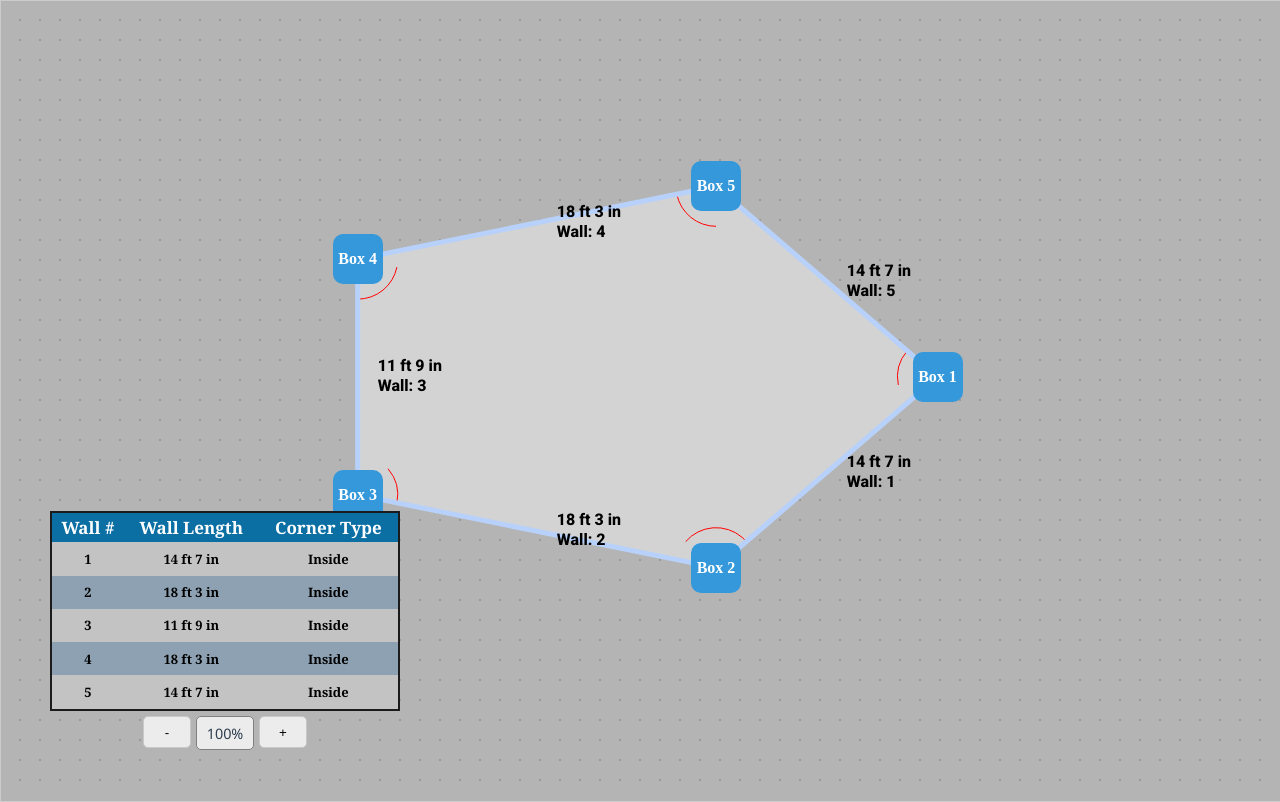
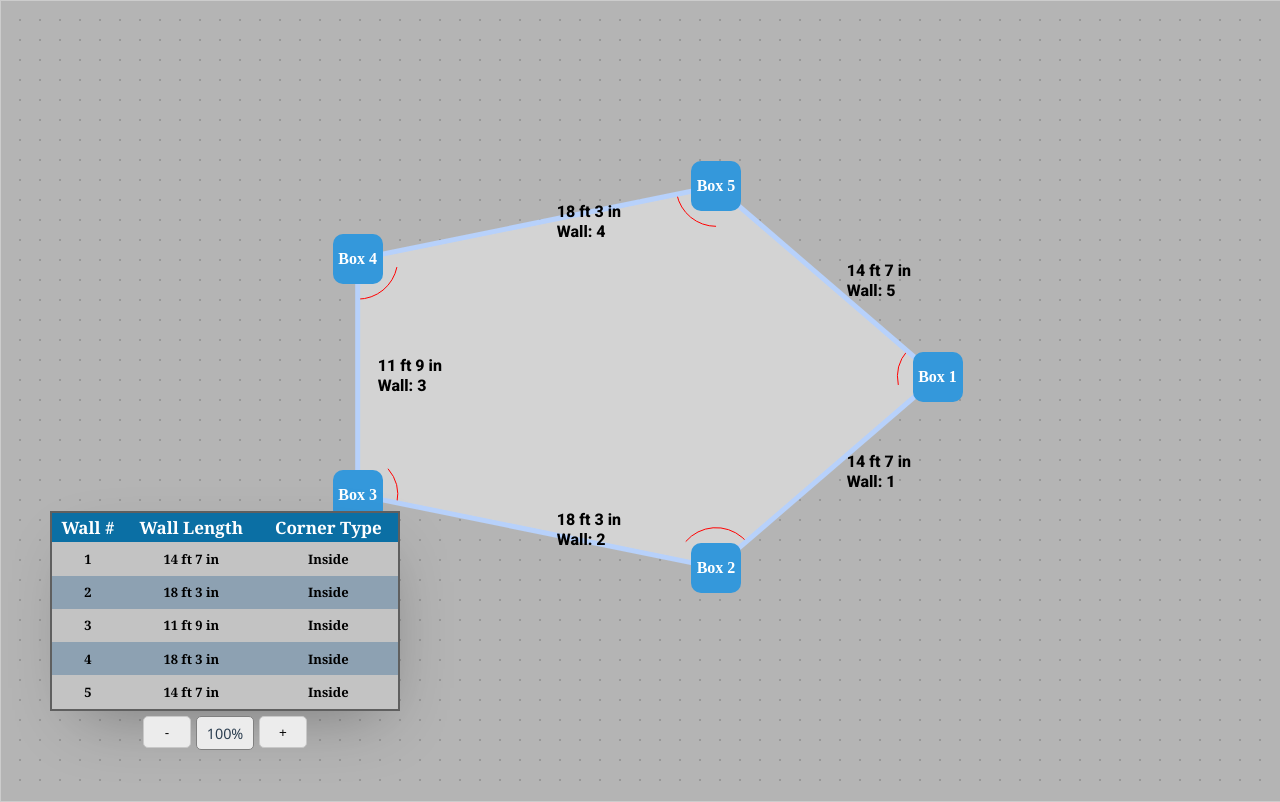
Before and after one commit to jacinlowe/shopify-room-layout, a plain HTML site: page index.html in a window 1280 px wide. Drawn offline with Linux system fonts and the light colour scheme.

Commit message:
added additional stylings and documentation

```diff
--- a/style.css
+++ b/style.css
@@ -168,6 +168,7 @@ body {
   position: absolute;
   bottom: 50px;
   left: 50px;
+  border-radius: 25px;
   /* border: 1px solid black;
   border-radius: 3px; */
   /* padding: 20px; */
@@ -186,12 +187,16 @@ text-align: start;
 }
 table.summaryTable {
   font-family: Georgia, serif;
-  border: 2px solid #1B1B1B;
+  border: 2px solid #5f5f5f;
+
   background-color: #C3C3C3;
   width: 350px;
   height: 200px;
   text-align: center;
   border-collapse: collapse;
+  box-shadow: 6px 24px 66px -25px rgba(0,0,0,0.35);
+  -webkit-box-shadow: 6px 24px 66px -25px rgba(0,0,0,0.35);
+  -moz-box-shadow: 6px 24px 66px -25px rgba(0,0,0,0.35);
 }
 table.summaryTable td, table.summaryTable th {
   border: 0px solid #FFFFFF;
@@ -366,6 +371,17 @@ table.summaryTable tfoot td {
 }
 
 
+/* Selection Highlighting */
+::-moz-selection{
+  background-color: transparent;
+  color:#000;
+
+}
+::selection{
+  background-color: transparent;
+  color:#000;
+}
+
 
 @media (max-width: 600px) {
   .summaryBox{
```
Also changed, not shown: README.md.
